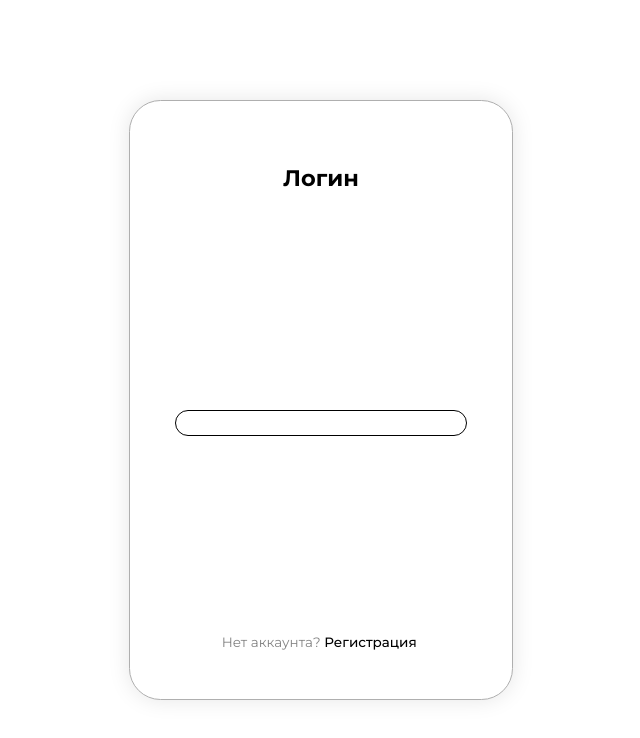
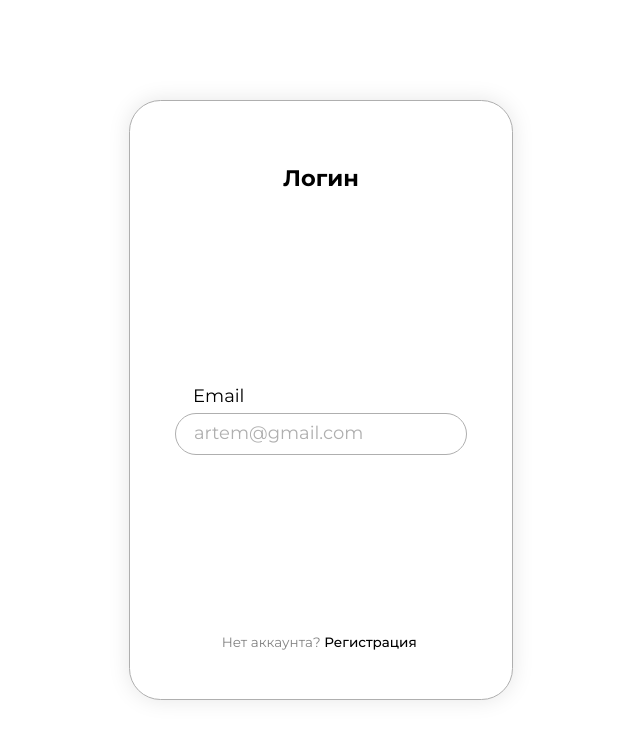
Before and after one commit to ArtemH2004/authorization, a Next.js app: page /login in a window 1280 px wide. Shown: the top 738 px of the page, without its empty margins (314-954 px from the left). Built offline with nearby package versions, Linux system fonts and the light colour scheme.

Commit message:
auth. Input

```diff
--- a/src/app/(auth)/login/page.tsx
+++ b/src/app/(auth)/login/page.tsx
@@ -8,7 +8,7 @@ export default function Login() {
       <h1>Логин</h1>
 
       <form className="auth__form">
-        <DefaultInput />
+        <DefaultInput id="email" label="Email" placeholder="artem@gmail.com" required />
       </form>
 
       <span className="auth__span">
--- a/src/common/components/input/DefaultInput.tsx
+++ b/src/common/components/input/DefaultInput.tsx
@@ -1,14 +1,130 @@
 import "@/common/components/input/input.styles.scss";
 
 interface DefaultInputProps {
-
+  type?: React.InputHTMLAttributes<HTMLInputElement>["type"];
+  id: string;
+  label: string;
+  value?: string;
+  placeholder: string;
+  onChange?: (event: React.ChangeEvent<HTMLInputElement>) => void;
+  onKeyDown?: (event: React.KeyboardEvent<HTMLInputElement>) => void;
+  required?: boolean;
+  disabled?: boolean;
+  autoFocus?: boolean;
+  error?: boolean;
+  autoComplete?: string;
 }
 
-export const DefaultInput = ({}: DefaultInputProps) => {
+export const DefaultInput = ({
+  type,
+  id,
+  label,
+  value,
+  placeholder,
+  onChange,
+  onKeyDown,
+  disabled,
+  autoFocus,
+  error,
+  autoComplete,
+}: DefaultInputProps) => {
   return (
     <div className="default-input__wrapper">
-        <label htmlFor="" className="default-input__label"></label>
-      <input className="default-input__input" />
+      <label htmlFor={id} className="default-input__label">
+        {label}
+      </label>
+      <input
+        className={`default-input__input ${
+          disabled
+            ? "default-input__input--disabled"
+            : error
+            ? "default-input__input--error"
+            : ""
+        }`}
+        id={id}
+        type={type ?? "text"}
+        name={label}
+        value={value}
+        placeholder={placeholder}
+        onChange={onChange}
+        onKeyDown={onKeyDown}
+        disabled={disabled ?? false}
+        // $isDisabled={disabled ?? false}
+        // $isError={error ?? false}
+        autoFocus={autoFocus}
+        // ref={ref}
+        autoComplete={autoComplete}
+      />
     </div>
   );
 };
+
+// import { forwardRef } from "react";
+
+// const Input = styled("input")<{
+//   $isDisabled?: boolean;
+//   $isError?: boolean;
+//   $height: number;
+// }>`
+//   width: 100%;
+//   height: ${({ $height }) => `${$height}px`};
+//   padding: 5px 10px;
+//   color: ${(props) =>
+//     props.$isDisabled ? colors.grayDark : colors.blackTotal};
+//   font-size: ${fonts.sizes.small};
+//   font-weight: ${fonts.weights.regular};
+//   line-height: 1.2;
+//   border: ${(props) =>
+//     props.$isError ? borders.styles.error : borders.styles.graySmall};
+//   border-radius: ${borders.radius.default};
+//   pointer-events: ${(props) => props.$isDisabled && "none"};
+//   ${borderHover}
+
+//   &::placeholder {
+//     color: ${colors.grayDark};
+//   }
+// `;
+
+// export const ModalInput = forwardRef<HTMLInputElement, ModalInputProps>(
+//   (
+//     {
+//       type,
+//       id,
+//       name,
+//       value,
+//       placeholder,
+//       onChange,
+//       onKeyDown,
+//       disabled,
+//       autoFocus,
+//       error,
+//       height = 30,
+//       autoComplete,
+//     },
+//     ref
+//   ) => {
+//     return (
+//       <Wrapper>
+//         <VisuallyHidden>
+//           <label htmlFor={id}>{name}</label>
+//         </VisuallyHidden>
+//         <Input
+//           id={id}
+//           type={type ?? "text"}
+//           name={name}
+//           value={value}
+//           placeholder={placeholder}
+//           onChange={onChange}
+//           onKeyDown={onKeyDown}
+//           disabled={disabled ?? false}
+//           $isDisabled={disabled ?? false}
+//           $isError={error ?? false}
+//           $height={height}
+//           autoFocus={autoFocus}
+//           ref={ref}
+//           autoComplete={autoComplete}
+//         />
+//       </Wrapper>
+//     );
+//   }
+// );
--- a/src/common/components/input/input.styles.scss
+++ b/src/common/components/input/input.styles.scss
@@ -5,16 +5,50 @@
     &__wrapper {
         display: flex;
         flex-direction: column;
-        row-gap: .3rem;
+        row-gap: 0.3rem;
         width: 100%;
+        // position: relative;
+
+        //progress bar
+
+        // &::before,
+        // &::after {
+        //     @include square(1rem);
+
+        //     content: "";
+        //     position: absolute;
+        //     top: 0.5rem;
+        //     right: 1rem;
+        //     z-index: 1;
+        //     border: var(--border-style-default);
+        //     border-color: var(--color-black);
+        //     border-radius: var(--border-radius-circle);
+        // }
     }
 
     &__label {
-        margin-inline: .3rem auto;
+        margin-inline: 1rem auto;
     }
 
     &__input {
+        width: 100%;
         border-radius: var(--border-radius-default);
-        border: var(--border-style-black);
+        border: var(--border-style-default);
+        padding: 0.5rem 1rem;
+        color: var(--color-black);
+
+        @include border-hover;
+
+        &::placeholder {
+            color: var(--color-gray);
+        }
+
+        &--error {
+            border-color: var(--color-red);
+        }
+
+        &--disabled {
+            pointer-events: none;
+        }
     }
 }
--- a/src/common/styles/_mixins.scss
+++ b/src/common/styles/_mixins.scss
@@ -42,7 +42,7 @@
 
 @mixin square($size) {
     width: $size;
-    aspect-ratio: 1;
+    height: $size;
 }
 
 @mixin visually-hidden {
@@ -56,6 +56,19 @@
     clip-path: inset(100%) !important;
     clip: rect(0 0 0 0) !important;
     overflow: hidden !important;
+}
+
+@mixin border-hover {
+  outline: none;
+
+  &:focus-visible {
+    border: var(--border-style-black);
+    border-color: var(--color-black);
+  }
+
+  &:focus:not(:focus-visible) {
+    border: var(--border-style-default);
+  }
 }
 
 
--- a/src/common/styles/_variables.scss
+++ b/src/common/styles/_variables.scss
@@ -6,6 +6,8 @@
     --color-gray-text: rgba(131, 131, 131, 1);
 
     --color-white: rgba(255, 255, 255, 1);
+
+    --color-red: rgba(255, 0, 0, 1);
 
     // font-family
     --font-family: "Montserrat", sans-serif;
```
